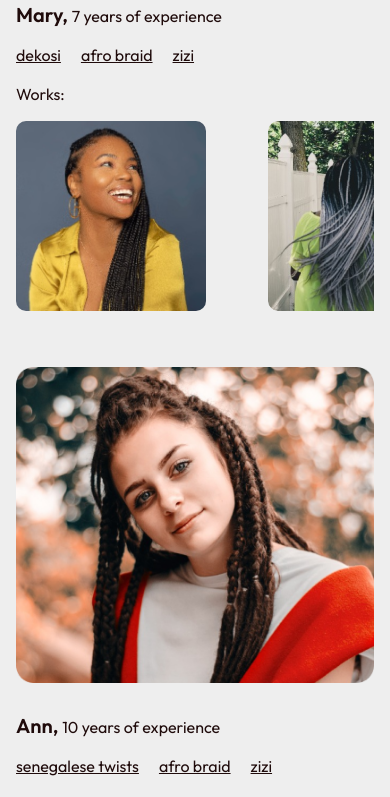
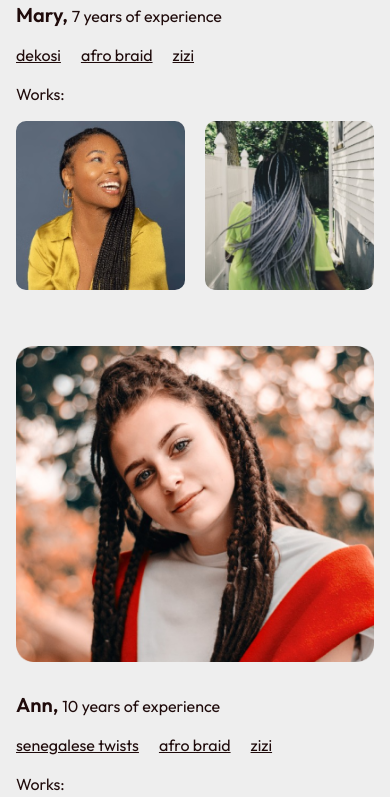
Before and after one commit to bambuuk/braids, a Next.js app: page / in a window 390 px wide. Shown: the part 1200-1997 px from the top of the page. Built offline with nearby package versions, Linux system fonts and the light colour scheme.

Commit message:
upd layout for Teammate component

```diff
--- a/src/components/Teammate.tsx
+++ b/src/components/Teammate.tsx
@@ -45,7 +45,9 @@ const Teammate = ({ teammate }: TeammateProps) => {
           Works:
         </div>
 
-        <TeammatePhotoSlider photos={teammate.photos} />
+        <div className="flex max-w-[400px]">
+          <TeammatePhotoSlider photos={teammate.photos} />
+        </div>
       </div>
     </div>
   )
--- a/src/components/TeammatePhotoSlider.tsx
+++ b/src/components/TeammatePhotoSlider.tsx
@@ -13,9 +13,10 @@ const TeammatePhotoSlider = ({ photos }: SliderProps) => {
 
   return (
     <Swiper
-      slidesPerView={!isSmallTablet ? 1.5 : 2}
+      slidesPerView={2}
       spaceBetween={20}
-      className="max-w-[400px] w-full h-full"
+      speed={300}
+      className="sm:max-w-[400px] w-full h-full"
     >
       {photos.map((item, index) => (
         <SwiperSlide
@@ -27,7 +28,7 @@ const TeammatePhotoSlider = ({ photos }: SliderProps) => {
             alt="Teammate's work"
             width={190}
             height={190}
-            className="block max-w-[190px] max-h-[190px] w-full h-full object-cover rounded-[10px] select-none"
+            className="block max-w-[190px] max-h-[190px] w-full h-full object-cover rounded-[10px] select-none mx-auto"
           />
         </SwiperSlide>
       ))}
```
